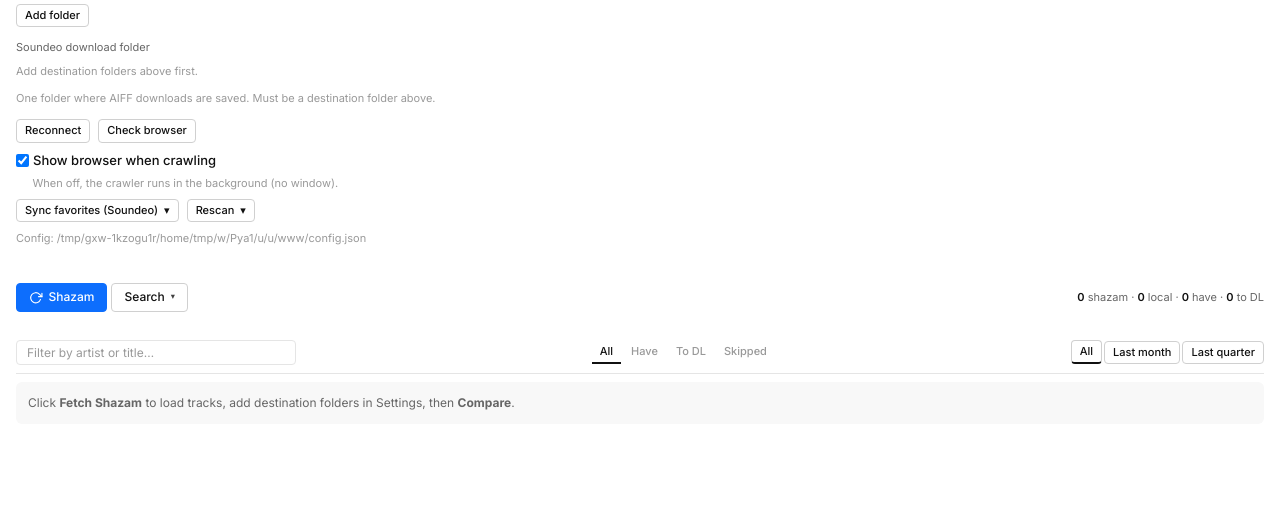
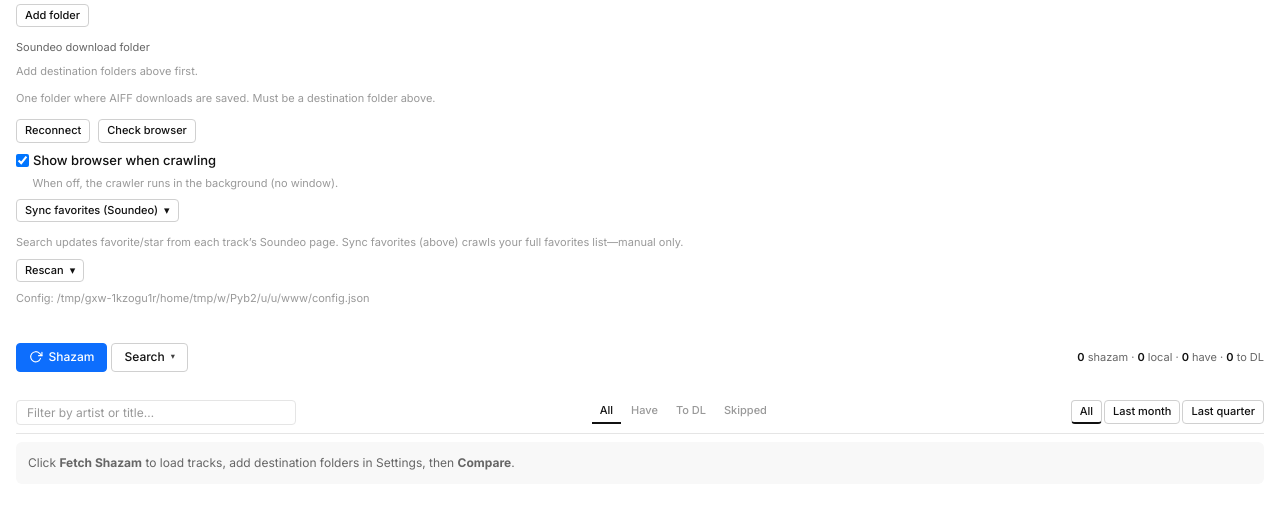
Before and after one commit to kthk84/Music-Library, a Flask app: page / in a window 1280 px wide, after a click that opens the changed part. Shown: the part 181-690 px from the top of the page. Run offline with Flask 3, Linux system fonts and the light colour scheme; data that the repository does not hold is empty; some libraries are stand-ins or nearby versions.

Commit message:
Clarify Search vs Sync favorites: tooltips + Settings hint
Search still reads favorite/star on each found track page; full favorites
crawl remains manual under Sync favorites (Soundeo). Document in titles
and a one-line hint under Settings toolbar.

Made-with: Cursor

```diff
--- a/templates/index.html
+++ b/templates/index.html
@@ -164,7 +164,7 @@
                     </div>
                     <div class="settings-toolbar-row">
                         <div class="favorites-dropdown-wrap toolbar-group">
-                            <button type="button" id="shazamFavoritesDropdownBtn" class="btn btn-small btn-secondary" title="Crawl Soundeo favorites and sync starred state (manual; not run after Fetch Shazam / Search)" aria-haspopup="true" aria-expanded="false">
+                            <button type="button" id="shazamFavoritesDropdownBtn" class="btn btn-small btn-secondary" title="Crawls your Soundeo /account/favorites list and syncs starred state for all matching app tracks. Manual only—not run after Fetch Shazam or Search. Search already updates star per track on each track page." aria-haspopup="true" aria-expanded="false">
                                 Sync favorites (Soundeo) <span class="search-dropdown-chevron" aria-hidden="true">▾</span>
                             </button>
                             <div class="search-dropdown-menu" id="shazamFavoritesDropdownMenu" role="menu">
@@ -174,6 +174,7 @@
                                 <button type="button" class="search-dropdown-item" role="menuitem" data-scan-range="3_months">Last quarter</button>
                             </div>
                         </div>
+                        <span class="folder-hint" style="flex-basis:100%;margin-top:var(--sp-1);">Search updates favorite/star from each track’s Soundeo page. Sync favorites (above) crawls your full favorites list—manual only.</span>
                         <div class="rescan-dropdown-wrap toolbar-group">
                             <button type="button" id="shazamRescanDropdownBtn" class="btn btn-secondary btn-small" title="Rescan local folders" aria-haspopup="true" aria-expanded="false">
                                 Rescan <span class="search-dropdown-chevron" aria-hidden="true">▾</span>
@@ -200,12 +201,12 @@
                 <div class="toolbar-group">
                     <button type="button" onclick="shazamFetchShazam()" class="btn btn-shazam" id="shazamFetchBtn"><span class="shazam-btn-icon" aria-hidden="true"><svg xmlns="http://www.w3.org/2000/svg" viewBox="0 0 24 24" fill="none" stroke="currentColor" stroke-width="2" stroke-linecap="round" stroke-linejoin="round"><path d="M23 4v6h-6"/><path d="M20.49 15a9 9 0 1 1-2.12-9.36L23 10"/></svg></span>Shazam</button>
                     <div class="search-dropdown-wrap toolbar-group">
-                        <button type="button" id="shazamSearchDropdownBtn" class="btn btn-secondary" title="Search: unfound (orange) or new (grey) tracks" aria-haspopup="true" aria-expanded="false">
+                        <button type="button" id="shazamSearchDropdownBtn" class="btn btn-secondary" title="Finds Soundeo links. For each found track, reads favorite/star on that track page and saves it in the app (per track, lightweight). Does not crawl your full favorites list—that is Settings → Sync favorites (Soundeo) only." aria-haspopup="true" aria-expanded="false">
                             Search <span class="search-dropdown-chevron" aria-hidden="true">▾</span>
                         </button>
                         <div class="search-dropdown-menu" id="shazamSearchDropdownMenu" role="menu">
-                            <button type="button" class="search-dropdown-item" role="menuitem" data-mode="new"><span class="status-dot status-no-link" aria-hidden="true"></span> Search New Shazam Entries on Soundeo</button>
-                            <button type="button" class="search-dropdown-item" role="menuitem" data-mode="unfound"><span class="status-dot status-not-found" aria-hidden="true"></span> Search Unfound Shazam Entries on Soundeo</button>
+                            <button type="button" class="search-dropdown-item" role="menuitem" data-mode="new" title="Per found track: link + star on track page. No full favorites crawl."><span class="status-dot status-no-link" aria-hidden="true"></span> Search New Shazam Entries on Soundeo</button>
+                            <button type="button" class="search-dropdown-item" role="menuitem" data-mode="unfound" title="Per found track: link + star on track page. No full favorites crawl."><span class="status-dot status-not-found" aria-hidden="true"></span> Search Unfound Shazam Entries on Soundeo</button>
                         </div>
                     </div>
                 </div>
```
